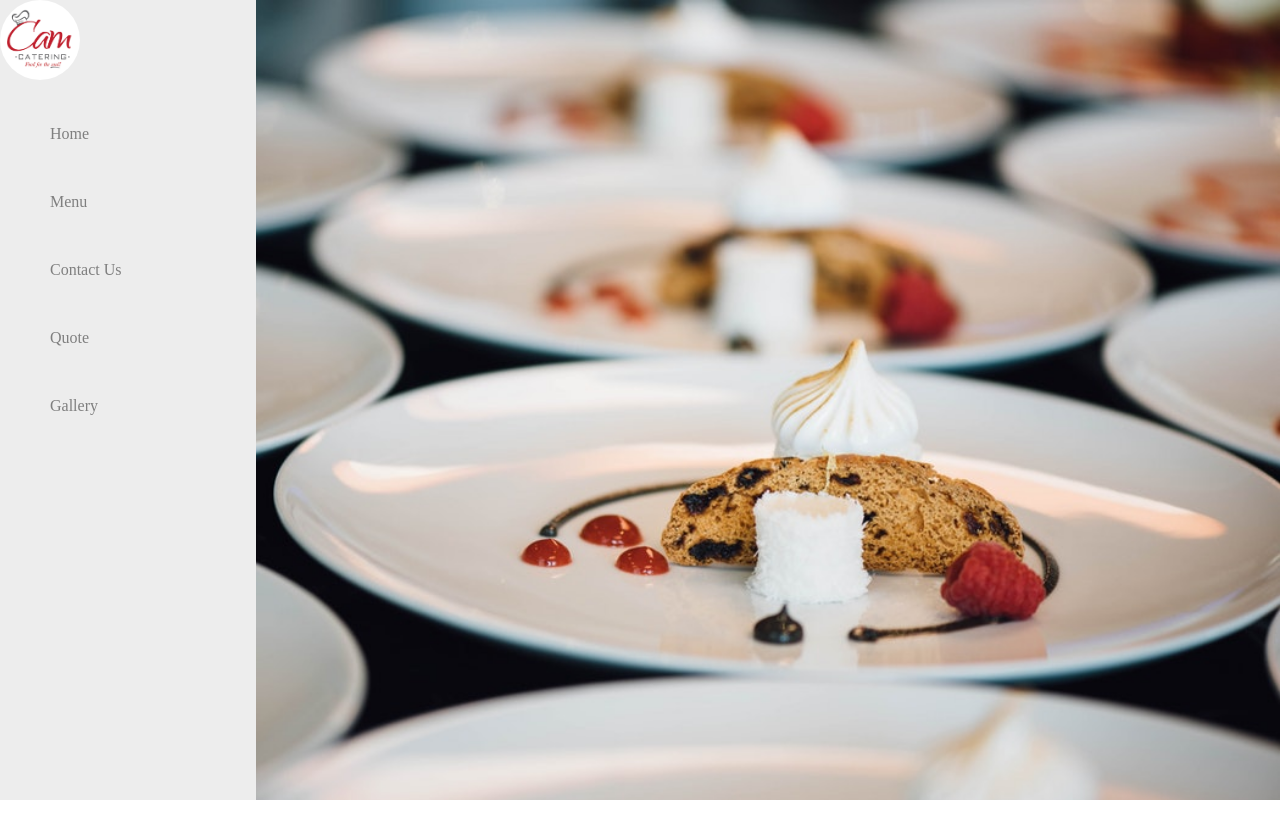
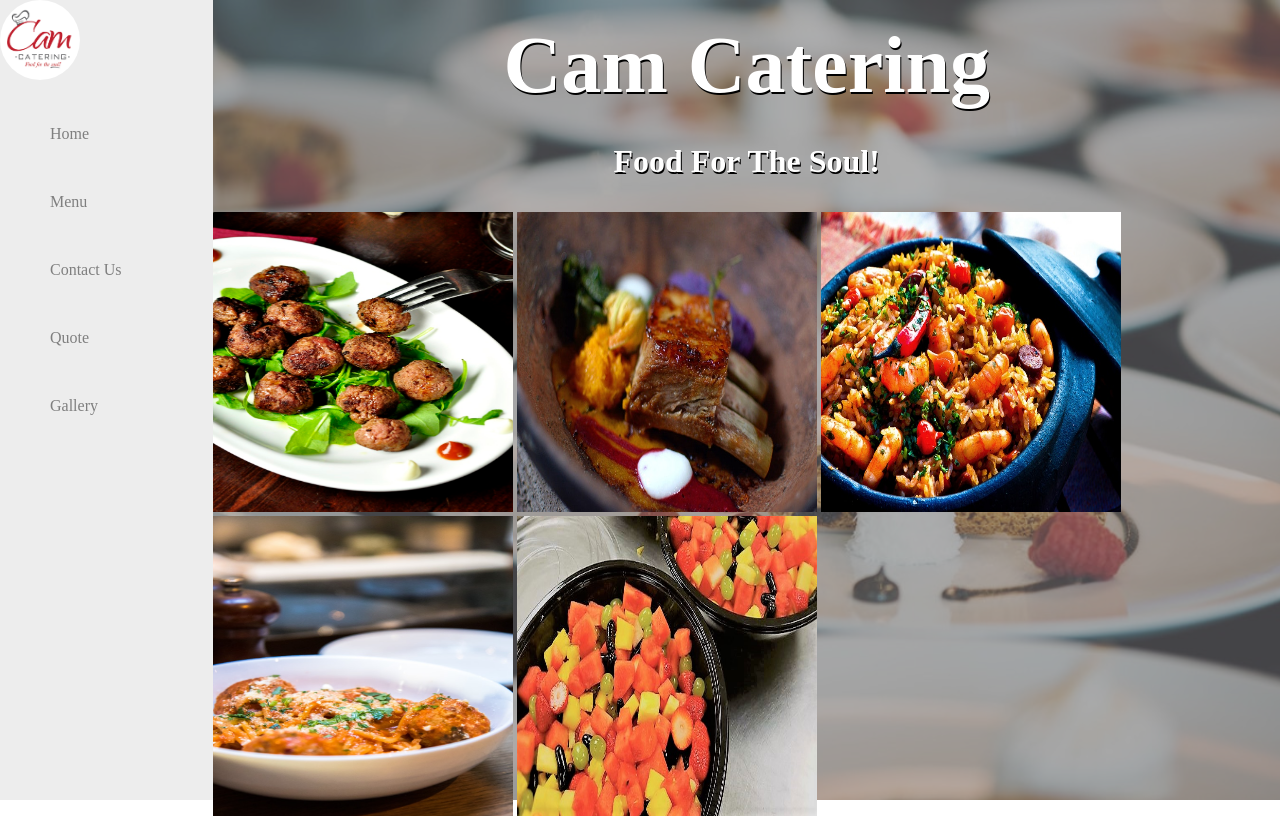
Before and after one commit to vdelvalle11/cam-catering, a plain HTML site: page index.html in a window 1280 px wide. Drawn offline with Linux system fonts and the light colour scheme.

Commit message:
added items to splash and converted layout to utilize flexbox

```diff
--- a/css/master.css
+++ b/css/master.css
@@ -6,15 +6,13 @@ body{
 #welcomeSection{
   margin-top: 0;
   height: 100vh;
-  background-image: url("/img/wallpaper.jpeg");
-  background-size: cover;
+  display: flex;
 }
 
 nav{
   height: 100vh;
   width: 20vw;
   background-color: #ededed;
-  display: inline-block;
 }
 
 .logo{
@@ -32,3 +30,35 @@ nav ul li{
 nav ul li:hover{
   color: #000000;
 }
+
+#splash{
+  display: flex;
+  flex-direction: column;
+  align-items: center;
+  padding-top: 20px;
+  width: 100%;
+  background-image: url("/img/wallpaper.jpeg");
+  background-color: grey;
+  background-size: cover;
+  background-position: center;
+  background-blend-mode: soft-light;
+}
+
+#splash h1, h3{
+  text-shadow: 1px 2px black;
+  color: white;
+}
+
+#splash h1{
+  font-size: 5em;
+  margin: 0;
+}
+
+#splash h3{
+  font-size: 2em;
+}
+
+.thumbnail{
+  height: 300px;
+  width: 300px;
+}
--- a/index.html
+++ b/index.html
@@ -9,7 +9,7 @@
   <body>
     <div id="welcomeSection">
       <nav>
-        <img class="logo" src="/img/logo.png"/>
+        <img class="logo" src="/img/logo.png" alt="Cam Catering logo"/>
         <ul>
           <li>Home</li>
           <li>Menu</li>
@@ -20,6 +20,17 @@
       </nav>
 
       <div id="splash">
+        <h1>Cam Catering</h1>
+        <h3>Food For The Soul!</h3>
+
+        <div id="foodRoll">
+          <img class="thumbnail" src="/img/FoodRoll/Meatballs.jpeg" alt="Meatballs">
+          <img class="thumbnail" src="/img/FoodRoll/Ribs.jpeg" alt="Ribs">
+          <img class="thumbnail" src="/img/FoodRoll/Rice.jpeg" alt="Rice">
+          <img class="thumbnail" src="/img/FoodRoll/Spaghetti.jpeg" alt="Spaghetti">
+          <img class="thumbnail" src="/img/FoodRoll/fruitbowl.jpg" alt="Fruit Bowl">
+        </div>
+
       </div>
 
     </div>
```
Also changed, not shown: img/foodRoll/Meatballs.jpeg (renamed from img/Food Roll/Meatballs.jpeg), img/foodRoll/Ribs.jpeg (renamed from img/Food Roll/Ribs.jpeg), img/foodRoll/Rice.jpeg (renamed from img/Food Roll/Rice.jpeg), img/foodRoll/Spaghetti.jpeg (renamed from img/Food Roll/Spaghetti.jpeg), img/foodRoll/fruitbowl.jpg (renamed from img/Food Roll/Possible Wallpaper.jpg).
